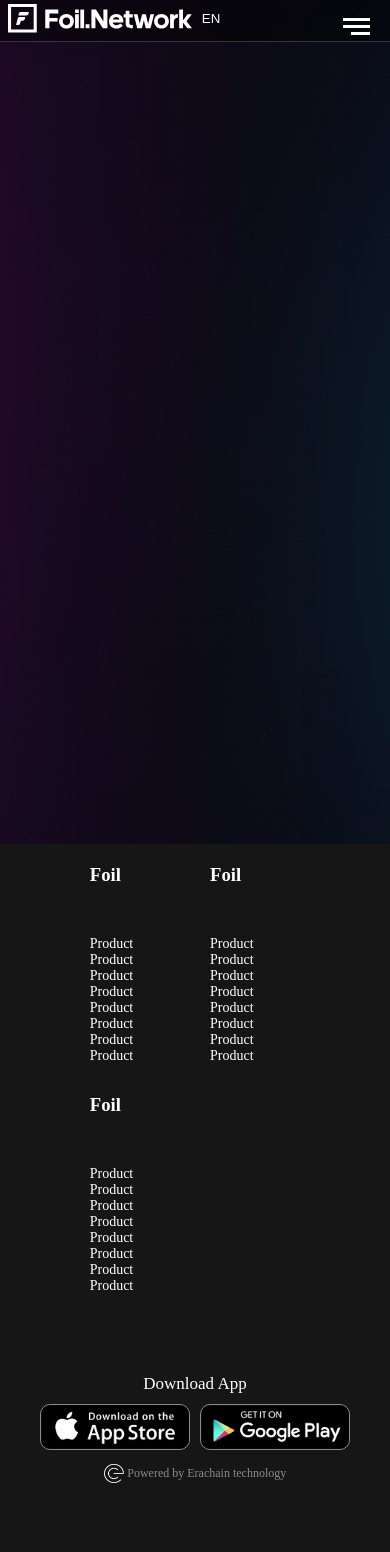
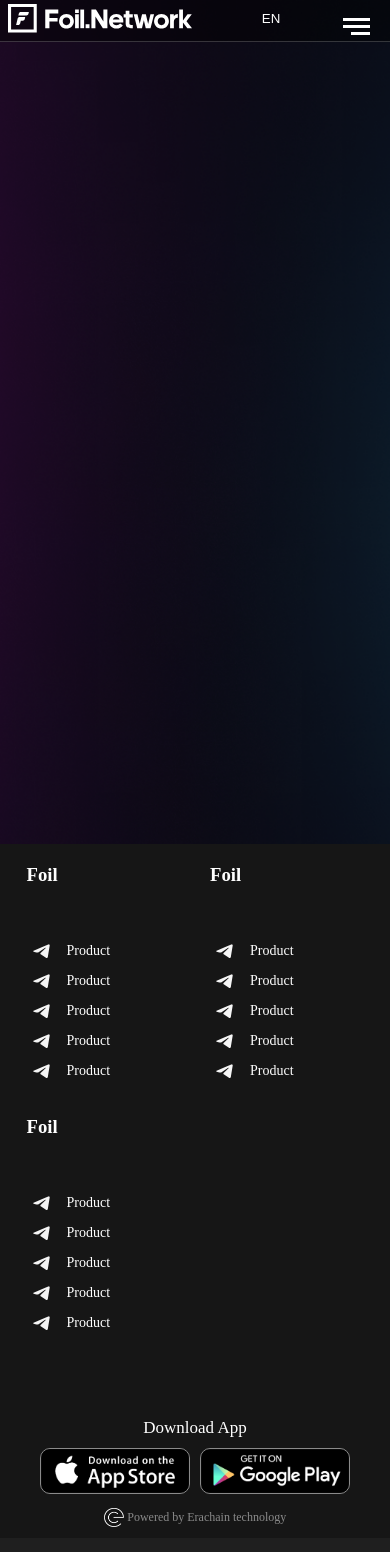
Before and after one commit to turarovdastan/deep-dark, a Nuxt app: page /login in a window 390 px wide. Shown: the top 1552 px of the page. Built offline with nearby package versions, Linux system fonts and the light colour scheme.

Commit message:
fix a bug

```diff
--- a/components/blocks/footer.vue
+++ b/components/blocks/footer.vue
@@ -31,29 +31,26 @@
           <div class="button-cont">
             <p >
                 <a >
+                  <img src="@/assets/icons/tg.svg" alt="">
                   <span>Product</span>
                 </a>
                  <a >
+                     <img src="@/assets/icons/tg.svg" alt="">
                   <span>Product</span>
                 </a>
                  <a >
+                     <img src="@/assets/icons/tg.svg" alt="">
                   <span>Product</span>
                 </a>
                  <a >
+                    <img src="@/assets/icons/tg.svg" alt="">
                   <span>Product</span>
                 </a>
                  <a >
+                     <img src="@/assets/icons/tg.svg" alt="">
                   <span>Product</span>
                 </a>
-                 <a >
-                  <span>Product</span>
-                </a>
-                 <a >
-                  <span>Product</span>
-                </a>
-                 <a >
-                  <span>Product</span>
-                </a>
+
             </p>
           </div>
         </div>
@@ -201,6 +198,10 @@ export default {
           display: flex;
           flex-direction: column;
             a {
+              display: flex;
+              align-items: center;
+              // justify-content: center;
+              gap: 10px;
               text-decoration: none;
               color: #FFFFFF;
               font-family: Axiforma-Regular,serif;
@@ -227,6 +228,16 @@ export default {
             }
           }
         }
+      }
+    }
+     @media (max-width:650px){
+      #footer-menu-container {
+        width: 86%;
+      }
+    }
+    @media (max-width:450px){
+      #footer-menu-container {
+        width: 96%;
       }
     }
 
@@ -269,9 +280,15 @@ export default {
       //float: left;
     }
   }
+  @media (max-width:500px){
+     #footer-keywords-container{
+       display: none;
+     }
+  }
   #footer-copyright-container {
     background-color: #1f1f1f;
     font-family: Axiforma-Regular,serif;
+    padding:20px 0;
     #copyright-container {
       display: block;
       width: 90%;
--- a/components/blocks/menu_main.vue
+++ b/components/blocks/menu_main.vue
@@ -190,7 +190,7 @@ export default {
 @media (max-width:450px) {
 #header-container{
   justify-content: flex-start;
-  gap: 10px;
+  gap: 70px;
   align-items: center;
 }
 }
--- a/components/main_page_blocks/actual_airdrops.vue
+++ b/components/main_page_blocks/actual_airdrops.vue
@@ -104,6 +104,11 @@ export default {
       }
     }
   }
+  @media (max-width:490px) {
+     #actual_airdrops_cont_main{
+       width: 100%;
+     }
+  }
 
 }
 
```
